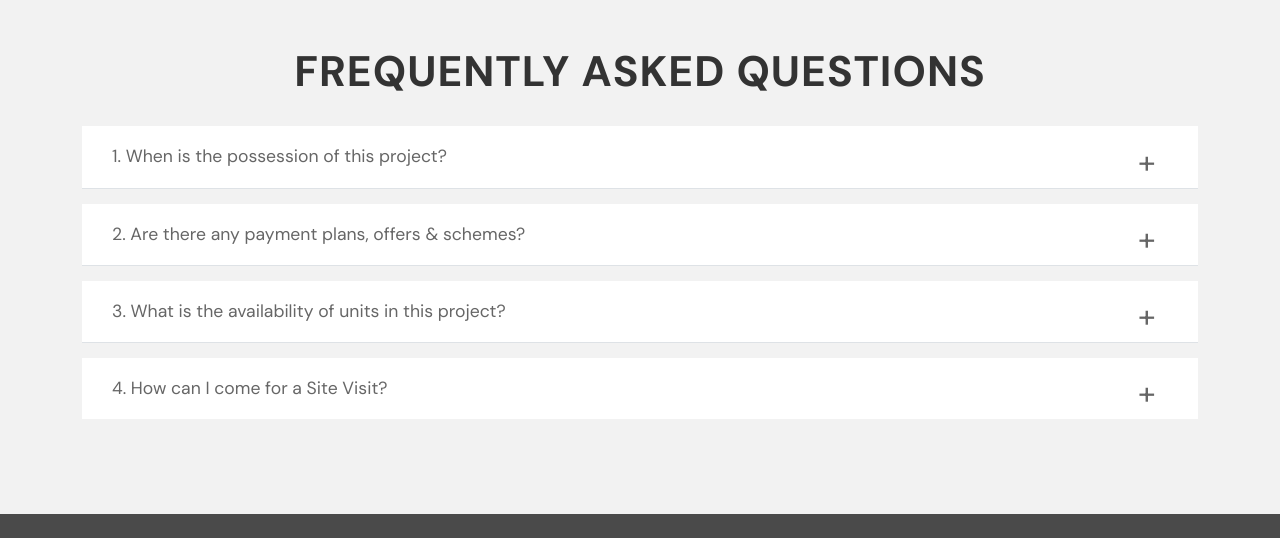
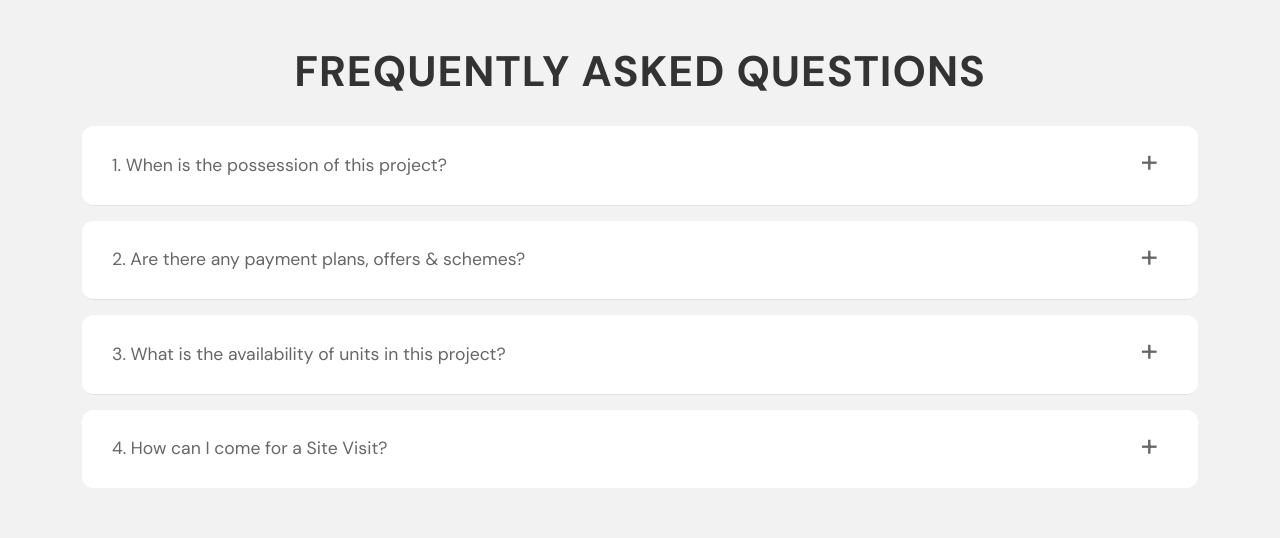
Before and after one commit to raj-rkv/test-lt, a website: page public/index.html in a window 1280 px wide. Shown: the part 6440-6978 px from the top of the page. Drawn offline with nearby package versions, Linux system fonts and the light colour scheme.

Commit message:
accordion change

```diff
--- a/public/style/footer.css
+++ b/public/style/footer.css
@@ -203,16 +203,21 @@
     content: '+';
     font-size: 2rem;
     font-weight: 300;
+    width: auto;
     color: #666;
     transform: translateY(-4px);
     margin-right: 10px;
     background-image: none;
+    height: auto;
 }
 
 .accordion-button:not(.collapsed)::after {
     content: '-';
+    background-image: none;
 }
-
+.accordion-item{
+    border-radius: 12px !important;
+}
 .accordion-body {
     padding: 20px 30px;
     font-size: 1rem;
```
